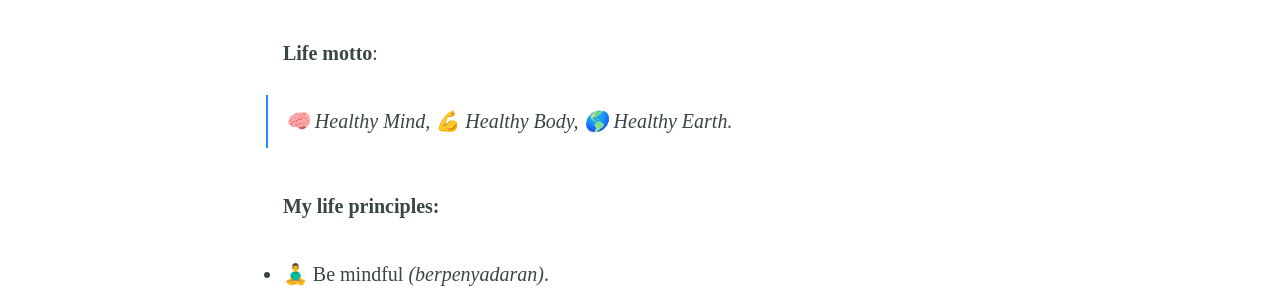
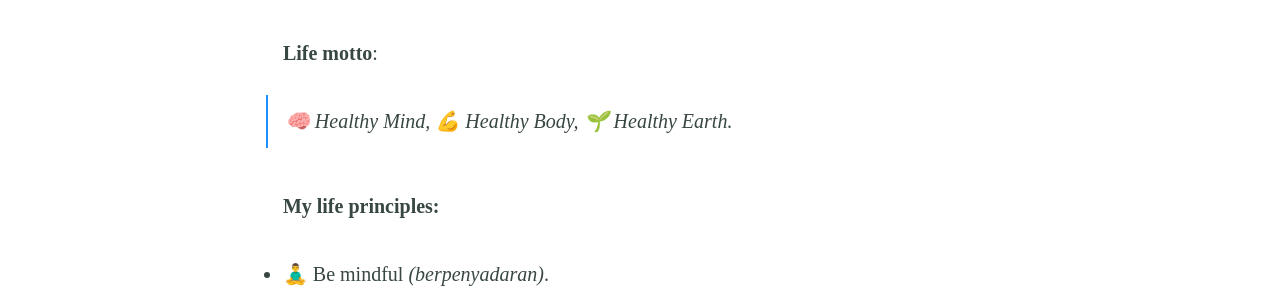
Before and after one commit to yudhaharton/yudhaharton.github.io, a Jekyll site: the page built from index.md, in a window 1280 px wide. Shown: the part 645-940 px from the top of the page. Built offline with Jekyll 4.4.1, drawn with Linux system fonts in a browser that asks for light colours; some web fonts are replaced.

```diff
--- a/index.md
+++ b/index.md
@@ -9,7 +9,7 @@ excerpt: ""
 Je suis né et je vis à Jakarta. Je suis étudiante en ingénierie informatique à l'université de Pamulang. Je parle trois langues : l'indonésien, l'anglais et le français, que j'étudie actuellement. J'aime le vélo, la nature et les animaux, en particulier les chiens. Je peux faire du doublage vocal.
 
 **Life motto**:
-> 🧠 Healthy Mind, 💪 Healthy Body, 🌎 Healthy Earth.
+> 🧠 Healthy Mind, 💪 Healthy Body, 🌱 Healthy Earth.
 
 **My life principles:**
 - 🧘‍♂️ Be mindful _(berpenyadaran)_.
```
